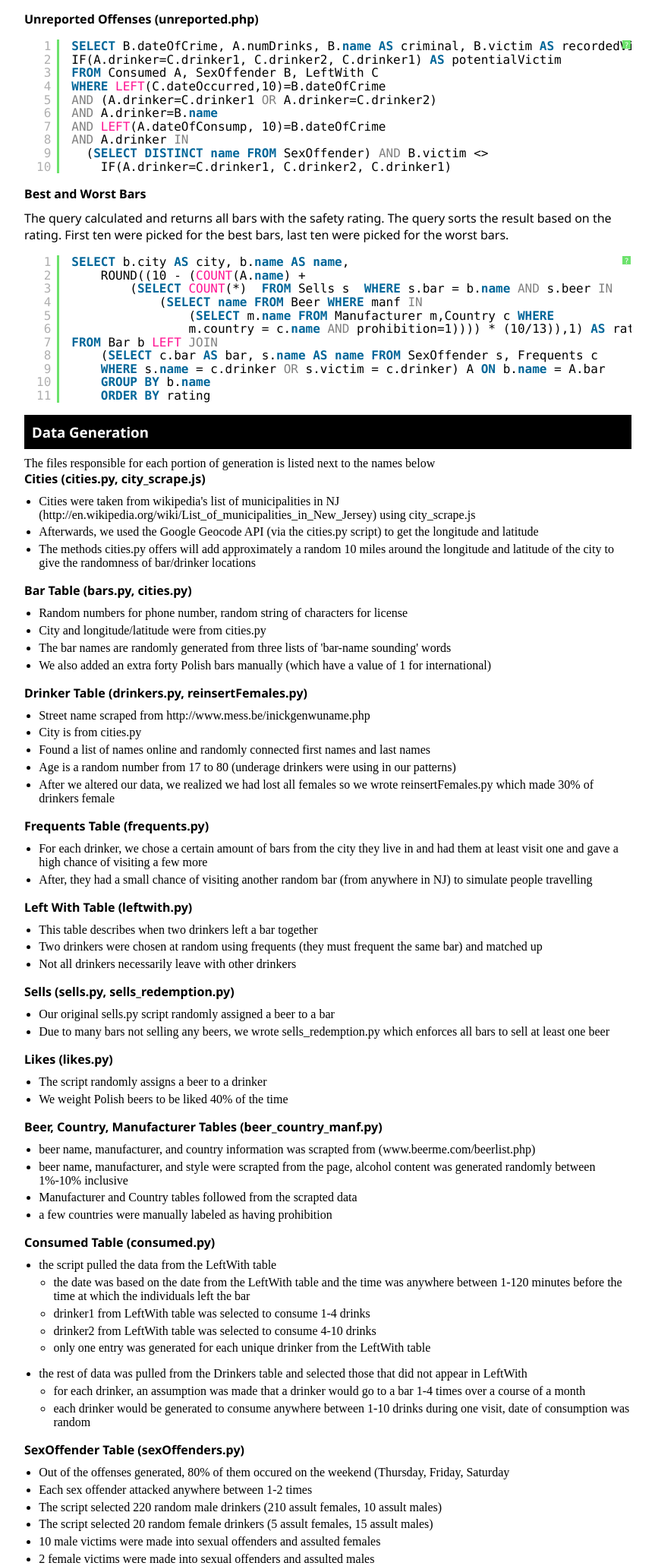
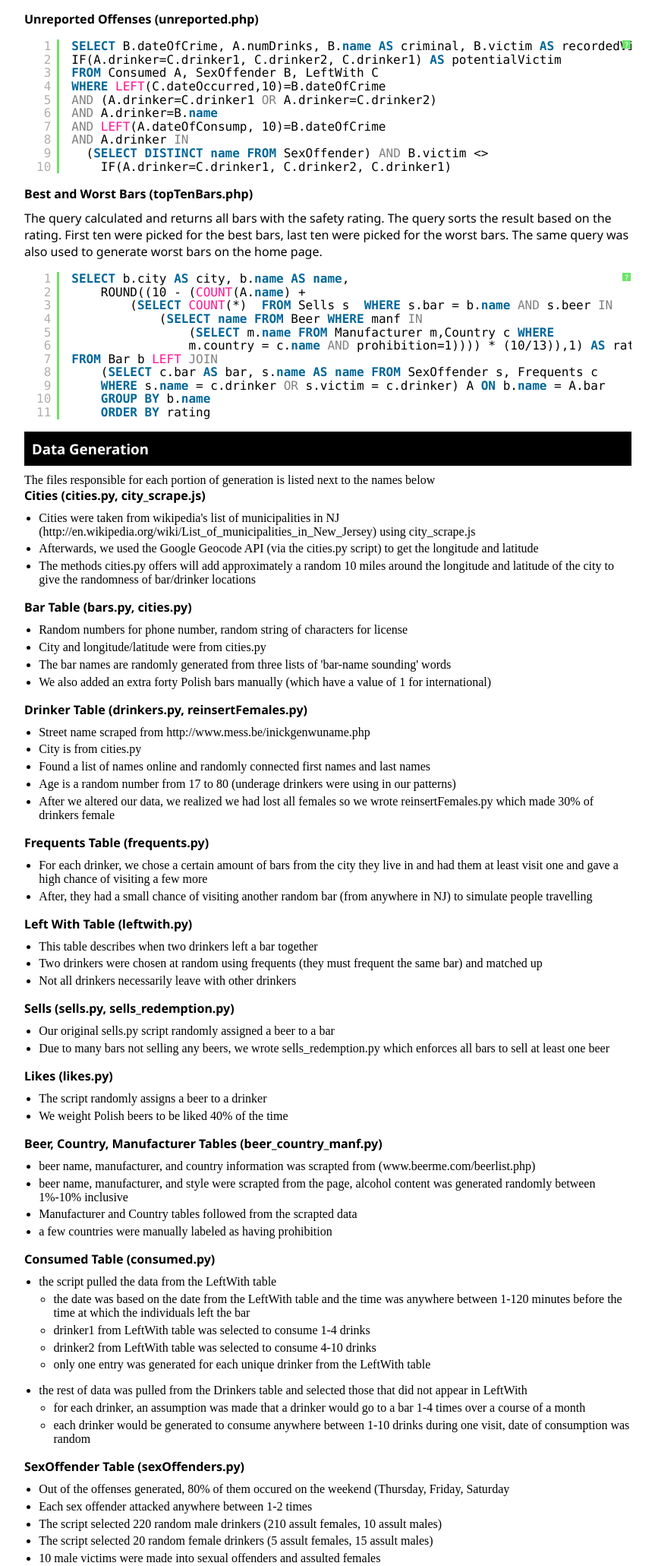
Before and after one commit to ps/Drinkers_Guide, a PHP site: page /technical.php in a window 1280 px wide. Shown: the part 1402-3463 px from the top of the page at 76% size, without its empty margins (208-1071 px from the left). Run offline with PHP 8.4, Linux system fonts and the light colour scheme; data that the repository does not hold is empty; some web fonts are replaced.

Commit message:
modified description

```diff
--- a/public_html/technical.php
+++ b/public_html/technical.php
@@ -91,9 +91,10 @@ AND A.drinker IN
   (SELECT DISTINCT name FROM SexOffender) AND B.victim &lt;>
   	IF(A.drinker=C.drinker1, C.drinker2, C.drinker1)
 </pre>
-<h4>Best and Worst Bars</h4>
+<h4>Best and Worst Bars (topTenBars.php)</h4>
 The query calculated and returns all bars with the safety rating. The query sorts the result based on the rating. First
 ten were picked for the best bars, last ten were picked for the worst bars.
+The same query was also used to generate worst bars on the home page.
 <pre class="brush: sql">
 SELECT b.city AS city, b.name AS name,
 	ROUND((10 - (COUNT(A.name) +
```
